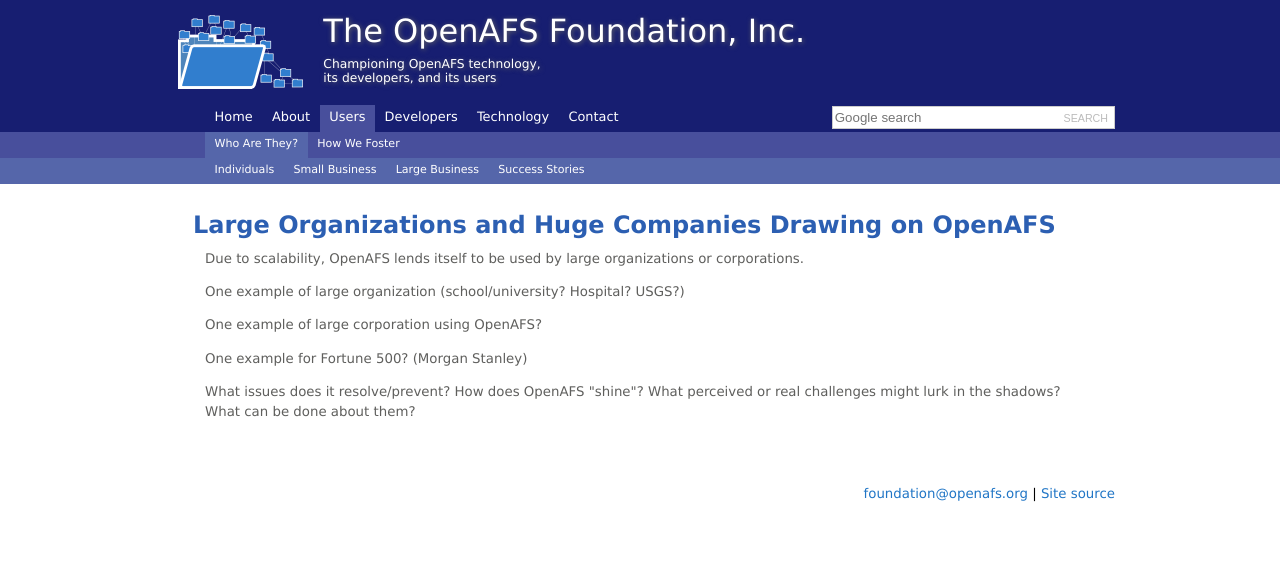
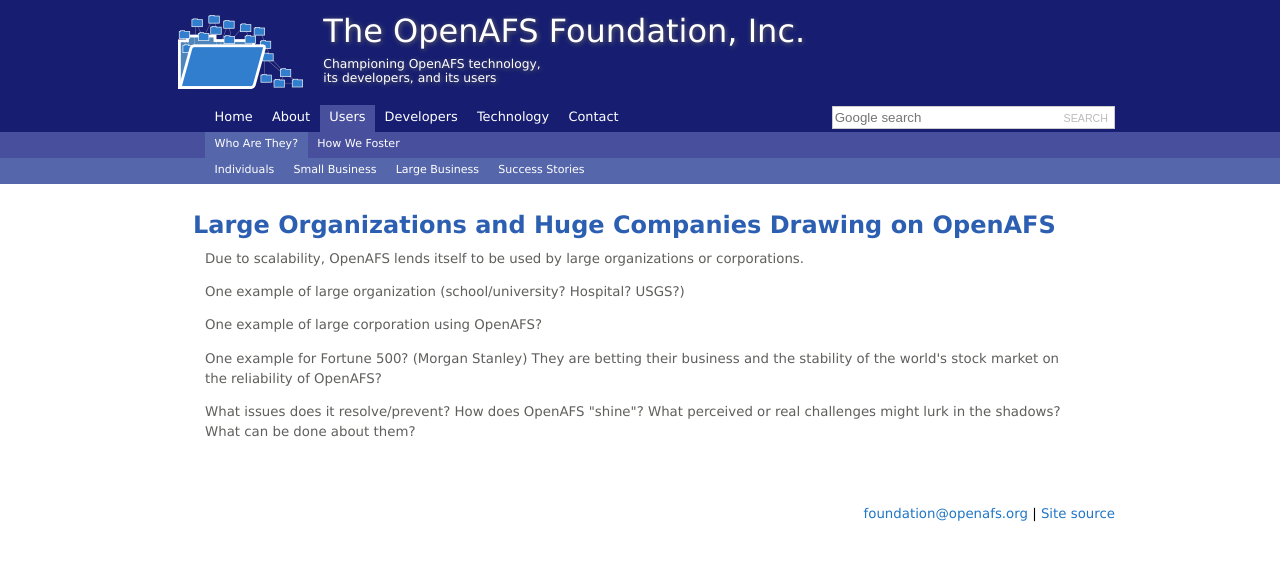
Before and after one commit to openafsfoundation/openafsfoundation.org, a Jekyll site: the page built from users/corps/index.md, in a window 1280 px wide. Shown: the top 561 px of the page. Built offline with Jekyll 4.4.1, drawn with Linux system fonts in a browser that asks for light colours.

Commit message:
Update index.md

```diff
--- a/users/corps/index.md
+++ b/users/corps/index.md
@@ -11,7 +11,7 @@
 
 One example of large corporation using OpenAFS?
 
-One example for Fortune 500?  (Morgan Stanley)
+One example for Fortune 500?  (Morgan Stanley)  They are betting their business and the stability of the world's stock market on the reliability of OpenAFS?
 
 What issues does it resolve/prevent?  How does OpenAFS "shine"?
 What perceived or real challenges might lurk in the shadows?  What can be done about them?
```
